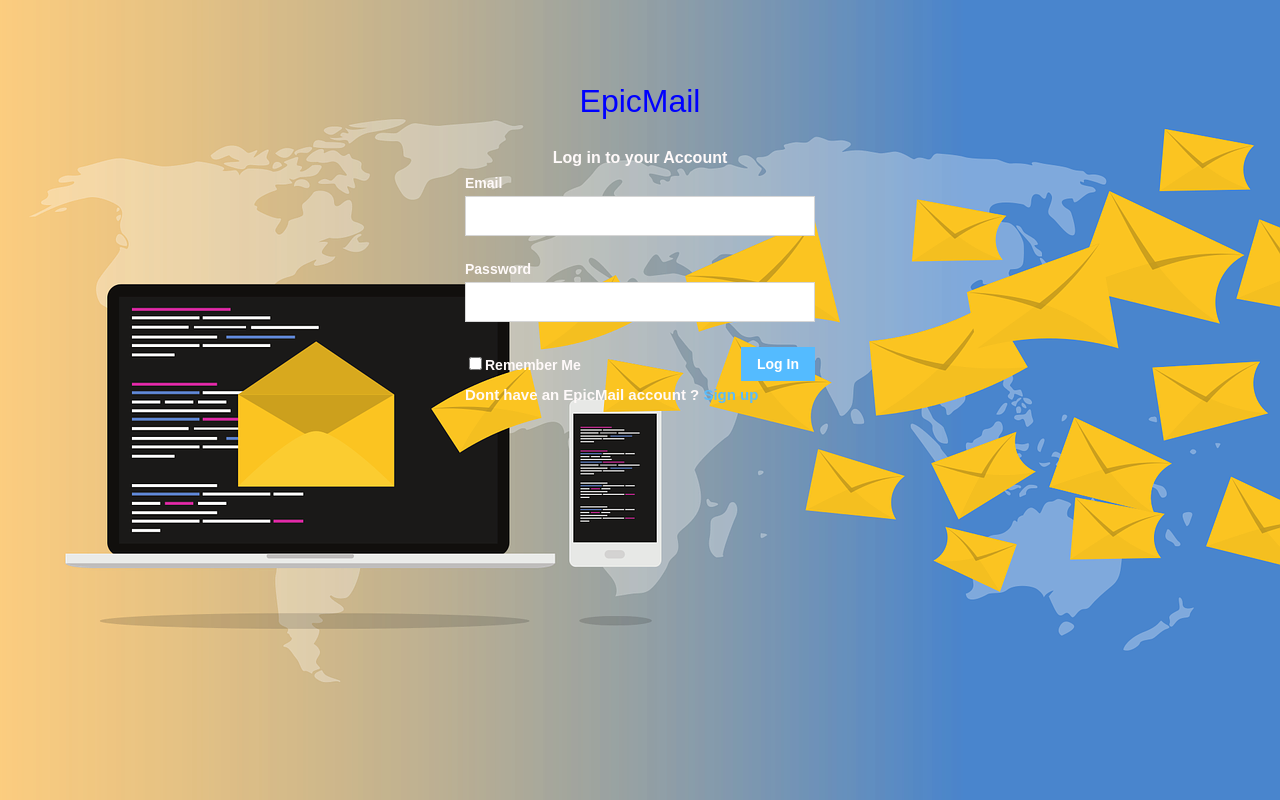
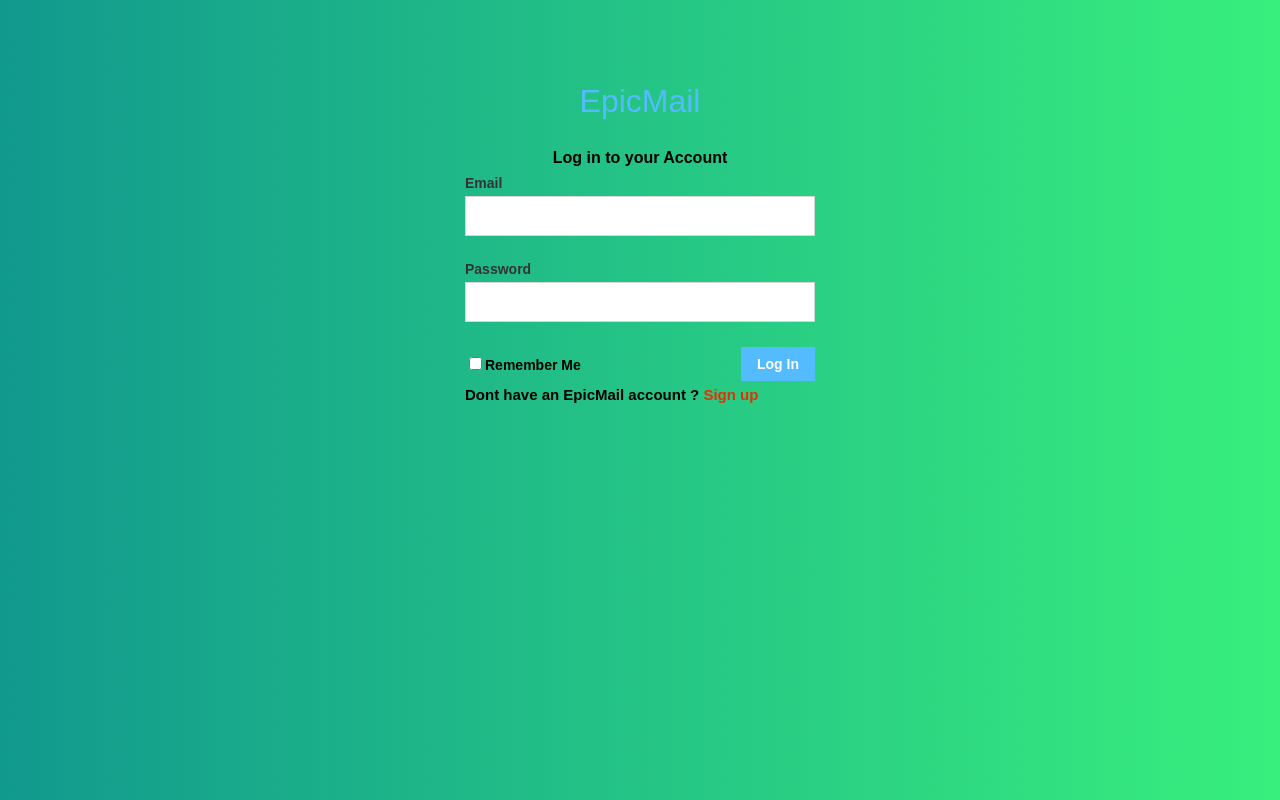
Before and after one commit to Busobozihakiim/EPICMAIL, a plain HTML site: page UI/login.html in a window 1280 px wide. Drawn offline with Linux system fonts and the light colour scheme.

Commit message:
[delivers #164595611 ] Removes image and uses gradient

```diff
--- a/UI/css/index.css
+++ b/UI/css/index.css
@@ -96,8 +96,6 @@ p {
 label{
     font-size: 17px;
     margin-top: 5px;
-    font-weight: bold;
-    color: mintcream;
 }
 input[type="text"], input[type="email"], input[type="password"] {
     margin:0px;
--- a/UI/css/login.css
+++ b/UI/css/login.css
@@ -1,6 +1,5 @@
 * {
     box-sizing: border-box;
-    color:snow;
     font-weight: bold;
 }
 
@@ -13,7 +12,7 @@ body {
 h1 {
     margin-top: 75px;
     text-align: center;
-    color: blue;
+    color: #54bbff;
     font-weight: lighter;
 }
 
@@ -89,6 +88,6 @@ button {
 }
 
 .given-signup{
-    color: #59bcfc;
+    color: #dc3500;
     text-decoration: none;
 }
--- a/UI/login.html
+++ b/UI/login.html
@@ -6,7 +6,7 @@
         <link rel="stylesheet" type="text/css" href="css/login.css" media="screen">
         <meta name="viewport" content="width=device-width, initial-scale=1.0">
     </head>
-    <body style="background: url(image/email.png); background-size:cover">
+    <body style="background: url(image/Quepal.jpg); background-size:cover">
         <div class="login-panel">
             <h1>EpicMail</h1>
             <div>
```
Also changed, not shown: UI/index.html (+1 -1 lines), UI/image/Quepal.jpg (added).
